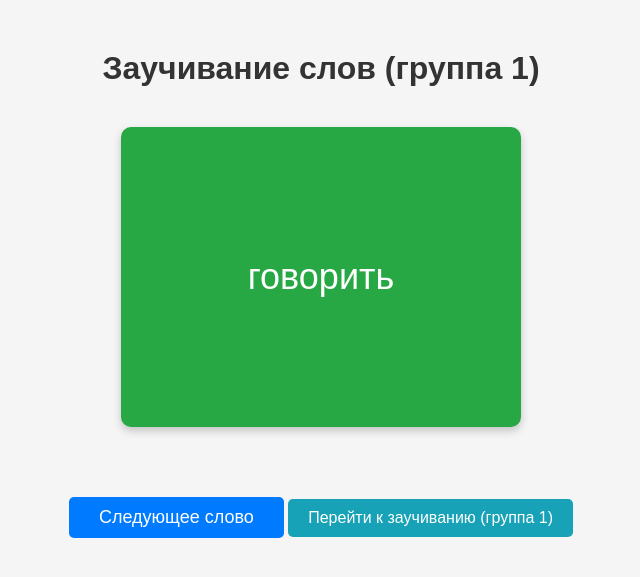
After one commit to AllexxBeresnev/flashcards-var1, a Django app: page /learn/ in a window 1280 px wide. The commit adds this page. Shown: the top 577 px of the page, without its empty margins (319-959 px from the left). Run offline with Django 5.2, Linux system fonts and the light colour scheme; data comes from the database, SQL or seed files in the repository; both versions use the stored data as it was after the commit.

Commit message:
Befor change time

```diff
--- /dev/null
+++ b/cards/templates/cards/learn.html
@@ -0,0 +1,143 @@
+<!DOCTYPE html>
+<html>
+<head>
+    <title>Заучивание слов</title>
+    <style>
+        body {
+            font-family: Arial, sans-serif;
+            max-width: 600px;
+            margin: 50px auto;
+            text-align: center;
+            background-color: #f5f5f5;
+        }
+        h1 {
+            color: #333;
+        }
+        .flashcard-container {
+            perspective: 1000px;
+            margin: 40px auto;
+            width: 400px;
+            height: 300px;
+        }
+        .flashcard {
+            width: 100%;
+            height: 100%;
+            position: relative;
+            transition: transform 0.6s;
+            transform-style: preserve-3d;
+            cursor: pointer;
+        }
+        .flashcard.flipped {
+            transform: rotateY(180deg);
+        }
+        .front, .back {
+            position: absolute;
+            width: 100%;
+            height: 100%;
+            backface-visibility: hidden;
+            border-radius: 10px;
+            box-shadow: 0 4px 8px rgba(0,0,0,0.2);
+            display: flex;
+            flex-direction: column;
+            justify-content: center;
+            align-items: center;
+            padding: 20px;
+            box-sizing: border-box;
+            background-color: white;
+        }
+        .front {
+            background-color: #007bff;
+            color: white;
+        }
+        .back {
+            background-color: #28a745;
+            color: white;
+            transform: rotateY(180deg);
+        }
+        .word {
+            font-size: 48px;
+            font-weight: bold;
+        }
+        .translation {
+            font-size: 36px;
+            margin: 10px 0;
+        }
+        .translations-list {
+            font-size: 24px;
+            list-style: none;
+            padding: 0;
+        }
+        .translations-list li {
+            margin: 5px 0;
+        }
+        .image {
+            max-width: 100%;
+            max-height: 150px;
+            margin-top: 10px;
+            border-radius: 5px;
+        }
+        .next-btn {
+            margin-top: 30px;
+            padding: 10px 30px;
+            font-size: 18px;
+            background-color: #007bff;
+            color: white;
+            border: none;
+            border-radius: 5px;
+            cursor: pointer;
+        }
+        .next-btn:hover {
+            background-color: #0056b3;
+        }
+        .message {
+            font-size: 18px;
+            color: #666;
+        }
+    </style>
+</head>
+<body>
+    <h1>Заучивание слов (группа 1)</h1>
+
+    {% if no_cards %}
+        <p class="message">В группе 1 пока нет карточек. Добавьте их в админке.</p>
+        <a href="/admin/cards/card/" class="next-btn">Перейти к админке</a>
+    {% else %}
+        <div class="flashcard-container">
+            <div class="flashcard" id="flashcard">
+                <div class="front">
+                    <div class="word">{{ card.word }}</div>
+                    {% if card.image %}
+                        <img src="{{ card.image.url }}" class="image">
+                    {% endif %}
+                </div>
+                <div class="back">
+                    {% if card.translation2 or card.translation3 %}
+                        <ul class="translations-list">
+                            <li>{{ card.translation1 }}</li>
+                            {% if card.translation2 %}<li>{{ card.translation2 }}</li>{% endif %}
+                            {% if card.translation3 %}<li>{{ card.translation3 }}</li>{% endif %}
+                        </ul>
+                    {% else %}
+                        <div class="translation">{{ card.translation1 }}</div>
+                    {% endif %}
+                </div>
+            </div>
+        </div>
+
+        <button class="next-btn" onclick="nextCard()">Следующее слово</button>
+    {% endif %}
+
+    <a href="{% url 'learn' %}" style="display: inline-block; margin-bottom: 20px; padding: 10px 20px; background-color: #17a2b8; color: white; text-decoration: none; border-radius: 5px;">Перейти к заучиванию (группа 1)</a>
+
+    <script>
+        // Переворачиваем карточку через 3 секунды
+        setTimeout(function() {
+            document.getElementById('flashcard').classList.add('flipped');
+        }, 3000);
+
+        function nextCard() {
+            window.location.reload();
+        }
+    </script>
+</body>
+</html>
--- a/cards/templates/cards/practice.html
+++ b/cards/templates/cards/practice.html
@@ -38,6 +38,9 @@
         <button class="next-btn" onclick="nextCard()">Следующая карточка</button>
     {% endif %}
 
+    <!-- Добавить где-нибудь вверху после <h1> -->
+    <a href="{% url 'learn' %}" style="display: inline-block; margin-bottom: 20px; padding: 10px 20px; background-color: #17a2b8; color: white; text-decoration: none; border-radius: 5px;">Перейти к заучиванию (группа 1)</a>
+
     <script>
         $(document).ready(function() {
             $('.option-btn').click(function() {
--- a/cards/views.py
+++ b/cards/views.py
@@ -63,6 +63,9 @@ def practice(request):
 
 
 def check_answer(request):
+
+
+
     if request.method == 'POST':
         card_id = request.POST.get('card_id')
         selected = request.POST.get('selected')
@@ -86,3 +89,18 @@ def check_answer(request):
             'message': 'Правильно!' if is_correct else f'Неправильно. Правильный перевод: {correct_translation}'
         })
     return JsonResponse({'error': 'Method not allowed'}, status=405)
+
+
+def learn(request):
+    # Получаем все карточки из группы 1
+    cards_group1 = Card.objects.filter(group=1)
+    if not cards_group1.exists():
+        return render(request, 'cards/learn.html', {'no_cards': True})
+
+    # Выбираем случайную карточку
+    card = random.choice(cards_group1)
+
+    context = {
+        'card': card,
+    }
+    return render(request, 'cards/learn.html', context)
--- a/flashcards_project/urls.py
+++ b/flashcards_project/urls.py
@@ -7,6 +7,7 @@ from cards import views
 urlpatterns = [
     path('admin/', admin.site.urls),
     path('', views.practice, name='practice'),
+    path('learn/', views.learn, name='learn'),  # новая страница заучивания
     path('check/', views.check_answer, name='check_answer'),
 ]
 
```
Also changed, not shown: db.sqlite3.
